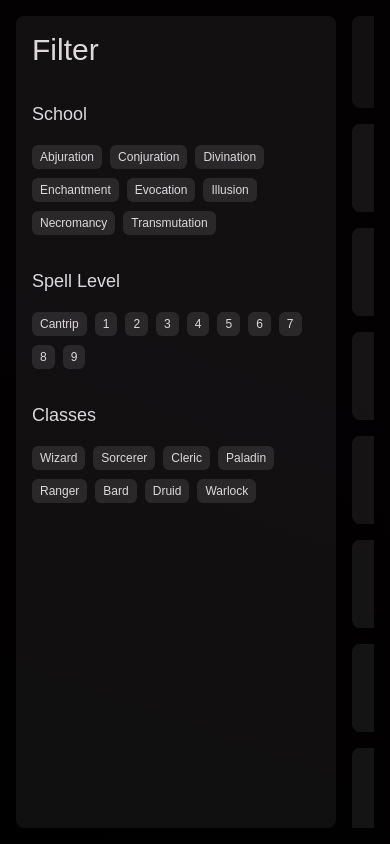
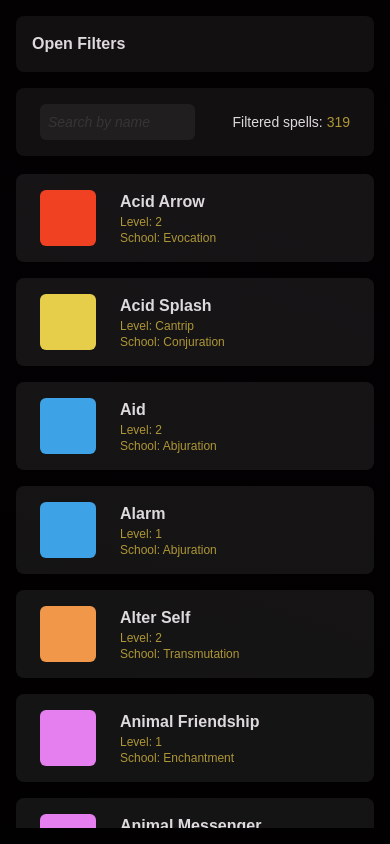
Before and after one commit to tomothys/red-dnd, a SvelteKit app: page / in a window 390 px wide. Built offline with nearby package versions, Linux system fonts and the light colour scheme.

Commit message:
Make app mobile friendly :)

```diff
--- a/src/routes/+page.svelte
+++ b/src/routes/+page.svelte
@@ -65,15 +65,32 @@
         url.searchParams.set(SPELL_SELECTED_FILTER_KEY, spellIndex);
         return url.toString();
     }
+
+    let areFiltersOpen = false;
 </script>
 
-<div class="w-full h-full p-4 box-border overflow-auto grid grid-cols-[20rem,auto] gap-4">
-    <!-- Sidebar -->
 <div
-        class="bg-[#fff]/[0.06] p-4 rounded-lg overflow-auto h-full box-border inline-flex flex-col gap-8 transition-colors hover:bg-[#fff]/[0.08]"
+    class="w-full h-full p-4 box-border grid md:grid-cols-[20rem,auto] grid-rows-[max-content, 100%] gap-4 grid-cols-[auto]"
+>
+    <!-- Sidebar/Filter -->
+    <div
+        class="bg-[#fff]/[0.06] p-4 rounded-lg overflow-auto h-full box-border flex flex-col gap-4 md:gap-8 transition-colors hover:bg-[#fff]/[0.08]"
     >
         <div class="flex justify-between items-center">
-            <h1 class="text-3xl">Filter</h1>
+            <h1 class="hidden md:inline-block text-3xl">Filter</h1>
+
+            <button
+                type="button"
+                class="flex justify-start md:hidden text-md font-semibold"
+                class:flex-1={areFiltersOpen === false}
+                on:click={() => (areFiltersOpen = !areFiltersOpen)}
+            >
+                {#if areFiltersOpen}
+                    Hide Filters
+                {:else}
+                    Open Filters
+                {/if}
+            </button>
 
             {#if showClearFilterButton}
                 <span>
@@ -88,7 +105,11 @@
         </div>
 
         <!-- School Filter -->
-        <div class="flex flex-col gap-4">
+        <div
+            class="md:flex flex-col gap-4"
+            class:hidden={areFiltersOpen === false}
+            class:flex={areFiltersOpen}
+        >
             <h2 class="text-lg">School</h2>
 
             <ul class="list-none m-0 p-0 flex gap-2 flex-wrap">
@@ -112,7 +133,11 @@
         </div>
 
         <!-- Spell Level Filter -->
-        <div class="flex flex-col gap-4">
+        <div
+            class="md:flex flex-col gap-4"
+            class:hidden={areFiltersOpen === false}
+            class:flex={areFiltersOpen}
+        >
             <h2 class="text-lg">Spell Level</h2>
 
             <ul class="list-none m-0 p-0 flex gap-2 flex-wrap">
@@ -134,7 +159,11 @@
         </div>
 
         <!-- Classes Filter -->
-        <div class="flex flex-col gap-4">
+        <div
+            class="md:flex flex-col gap-4"
+            class:hidden={areFiltersOpen === false}
+            class:flex={areFiltersOpen}
+        >
             <h2 class="text-lg">Classes</h2>
 
             <ul class="list-none m-0 p-0 flex gap-2 flex-wrap">
@@ -160,9 +189,12 @@
     </div>
 
     <!-- Content -->
-    <div class="flex flex-col gap-4 h-full overflow-auto isolate">
+    <div class="flex flex-col h-full w-full gap-4 isolate overflow-auto">
         <div
-            class="bg-[#121011] flex justify-between items-center py-4 px-6 rounded-lg text-sm hover:bg-[#171516] sticky top-0 z-20"
+            class="bg-[var(--color-background)] sticky top-0 z-10 rounded-br-lg rounded-bl-lg border-b-2 border-[var(--color-background)] border-solid"
+        >
+            <div
+                class="bg-[#121011] flex justify-between items-center py-4 px-6 rounded-lg text-sm hover:bg-[#171516]"
             >
                 <div class="flex flex-1 items-center gap-4">
                     <input
@@ -187,6 +219,7 @@
                         <span class="text-[var(--color-accent)]">
                             {filteredSpells.length}
                         </span>
+                    </div>
                 </div>
             </div>
         </div>
```
Lines whose indentation alone changed are shown as unchanged.
